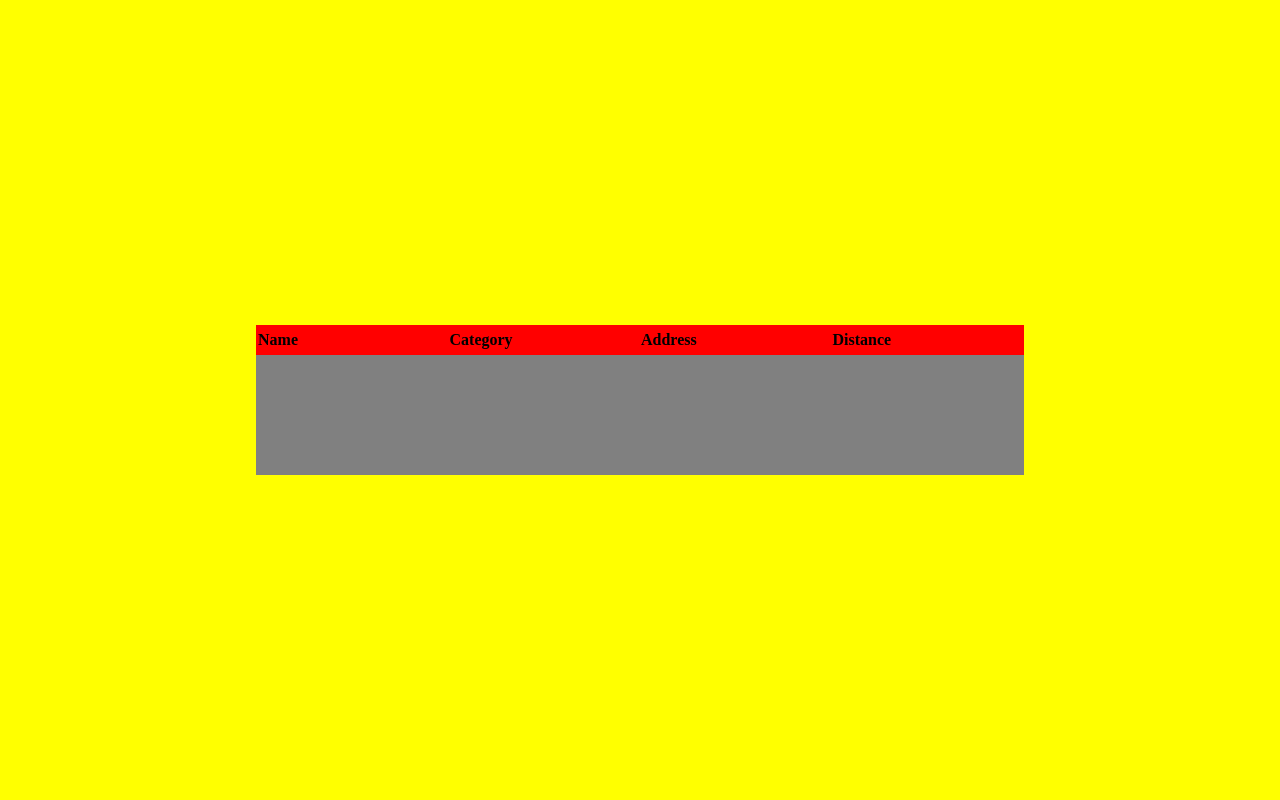
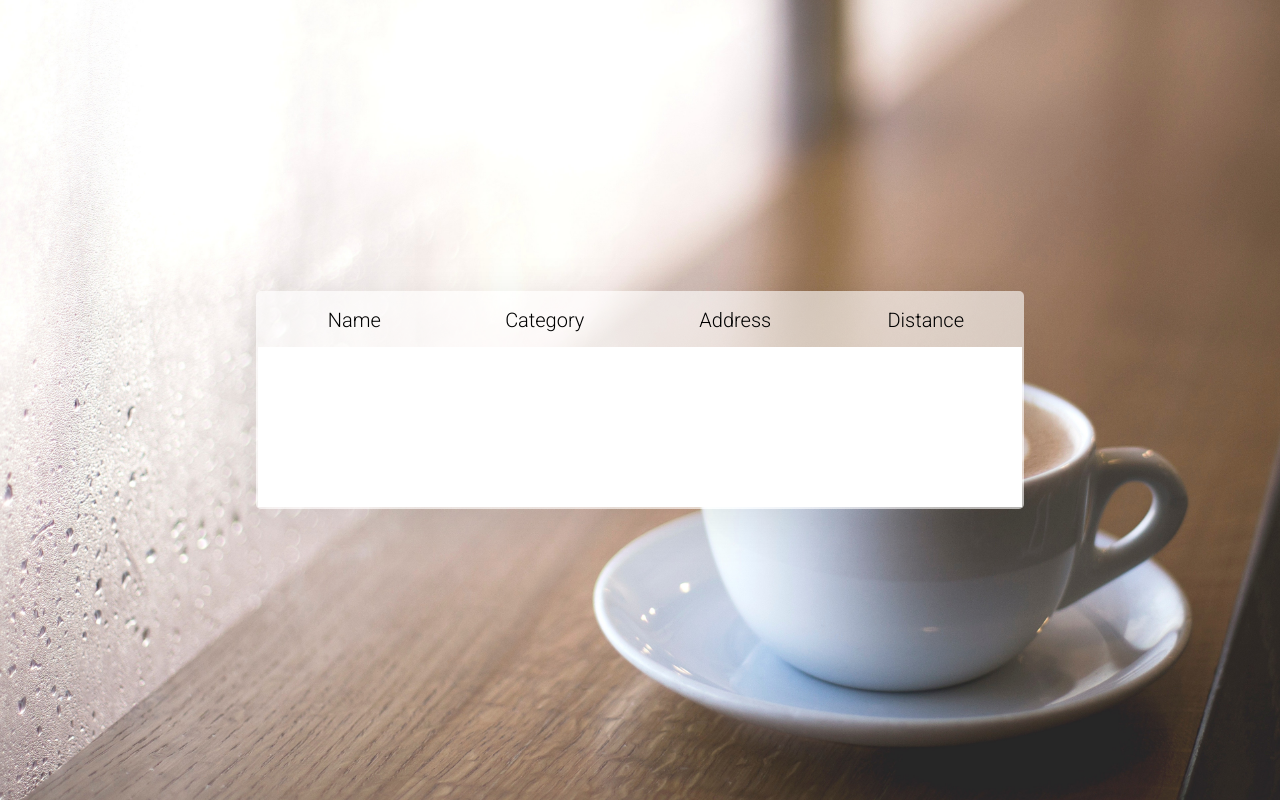
Before and after one commit to radovansurlak/BoataroundTestRado, a PHP site: page / in a window 1280 px wide. Run offline with PHP 8.4, Linux system fonts and the light colour scheme; lists and menus that the app fills with data are empty; some libraries are stand-ins or nearby versions.

Commit message:
changed API location and radius + made small styling changes

```diff
--- a/index.html
+++ b/index.html
@@ -9,15 +9,13 @@
 </head>
 
 <body>
+
   <div id="app">
     <table>
 
      <thead>
       <tr>
-         <th>Name</th>
-         <th>Category</th>
-         <th>Address</th>
-         <th>Distance</th>
+         <th v-for="category in categories"> {{ category }} </th>
       </tr>
      </thead>
 
--- a/js/script.js
+++ b/js/script.js
@@ -6,10 +6,13 @@ var app = new Vue({
   }
 });
 
-fetch('https://api.foursquare.com/v2/venues/search?&categoryId=4d4b7105d754a06376d81259&radius=300&client_id=2TC0GHMY3FTKAY5Y3WSXWTYUT3EY0CL11DOTPSD5BELKYDVU&client_secret=ISIT3PFVCZORCQA0J3YGFOJOQ1C3GUZPUDFUKL3LKGRR4O5N&v=20170117&ll=48.168088,17.138037')
+fetch('https://api.foursquare.com/v2/venues/search?&categoryId=4d4b7105d754a06376d81259&radius=3000&client_id=2TC0GHMY3FTKAY5Y3WSXWTYUT3EY0CL11DOTPSD5BELKYDVU&client_secret=ISIT3PFVCZORCQA0J3YGFOJOQ1C3GUZPUDFUKL3LKGRR4O5N&v=20170117&ll=56.108199809,10.162181854')
 .then(function(response) {
   response.json().then(function(data){
     data.response.venues.map((venue) => {
+      if (venue.location.address === undefined){
+        venue.location.address = venue.location.formattedAddress[0]
+      }
       app._data.pubs.push({
         name: venue.name,
         category: venue.categories[0].shortName,
@@ -23,3 +26,5 @@ fetch('https://api.foursquare.com/v2/venues/search?&categoryId=4d4b7105d754a0637
 }).catch(function(err) {
 	console.log('Error:' + err);
 });
+
+// address: venue.location.address,
--- a/styles/main.css
+++ b/styles/main.css
@@ -1,41 +1,63 @@
+@import url("https://fonts.googleapis.com/css?family=Roboto:300");
 * {
   margin: 0;
-  padding: 0; }
+  padding: 0;
+  -webkit-font-smoothing: antialiased; }
 
 h1 {
   color: gray; }
 
 #app {
+  background-image: url(../media/bg.jpg);
+  background-size: cover;
+  background-repeat: no-repeat;
+  font-family: Roboto, sans-serif;
   display: flex;
   flex-direction: column;
   width: 100vw;
   height: 100vh;
-  background: yellow;
   justify-content: center;
   align-items: center; }
 
 table {
+  padding: 2px;
   flex-basis: 0;
   display: inline-block;
-  background: red;
-  min-width: 600px;
-  width: 60%; }
+  background: rgba(255, 255, 255, 0.6);
+  border-radius: 5px;
+  box-shadow: 0 10px 50px 0px rgba(0, 0, 0, 0.1);
+  width: 60%;
+  min-width: 500px; }
 
 thead {
-  height: 30px;
   display: table;
-  table-layout: fixed;
-  text-align: left; }
+  table-layout: auto;
+  text-align: center; }
+
+th {
+  height: 50px;
+  font-weight: 300;
+  font-size: 20px;
+  box-sizing: border-box;
+  text-transform: capitalize; }
 
 tbody {
   display: block;
-  background: gray;
-  height: 120px;
+  background: white;
+  height: 160px;
   overflow: auto; }
+  tbody tr {
+    font-size: 15px;
+    padding: 0 5px;
+    text-align: center;
+    height: 40px;
+    text-transform: capitalize;
+    box-sizing: border-box;
+    border: 0.1px solid rgba(0, 0, 0, 0.07); }
 
 thead, tbody tr {
   display: table;
-  height: 30px;
+  height: 40px;
   width: 100%;
   table-layout: fixed; }
 
--- a/styles/main.sass
+++ b/styles/main.sass
@@ -1,38 +1,59 @@
-$tr-height: 30px
+@import url('https://fonts.googleapis.com/css?family=Roboto:300')
+
+$tr-height: 40px
 $tbody-height: 4 * $tr-height
 
 *
   margin: 0
   padding: 0
+  -webkit-font-smoothing: antialiased
 
 h1
   color: gray
 
 #app
+  background-image: url(../media/bg.jpg)
+  background-size: cover
+  background-repeat: no-repeat
+  font-family: Roboto, sans-serif
   display: flex
   flex-direction: column
   width: 100vw
   height: 100vh
-  background: yellow
   justify-content: center
   align-items: center
 table
+  padding: 2px
   flex-basis: 0
   display: inline-block
-  background: red
-  min-width: 600px
+  background: rgba(255,255,255,0.6)
+  border-radius: 5px
+  box-shadow: 0 10px 50px 0px rgba(0,0,0,0.1)
   width: 60%
+  min-width: 500px
 thead
-  height: $tr-height
   display: table
-  table-layout: fixed
-  text-align: left
-
+  table-layout: auto
+  text-align: center
+th
+  height: 50px
+  font-weight: 300
+  font-size: 20px
+  box-sizing: border-box
+  text-transform: capitalize
 tbody
   display: block
-  background: gray
+  background: white
   height: $tbody-height
   overflow: auto
+  & tr
+    font-size: 15px
+    padding: 0 5px
+    text-align: center
+    height: $tr-height
+    text-transform: capitalize
+    box-sizing: border-box
+    border: 0.1px solid rgba(0,0,0,0.07)
 thead, tbody tr
   display: table
   height: $tr-height
```
Also changed, not shown: media/bg.jpg (added), 1 other file.
